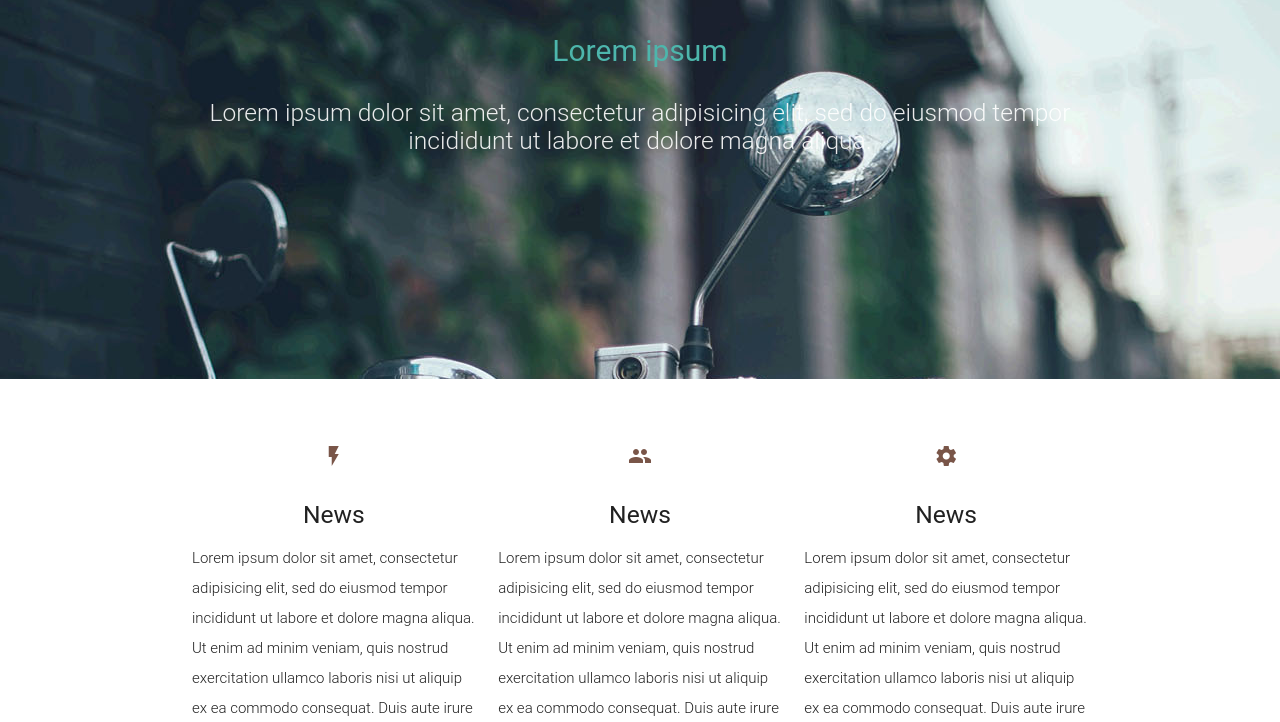
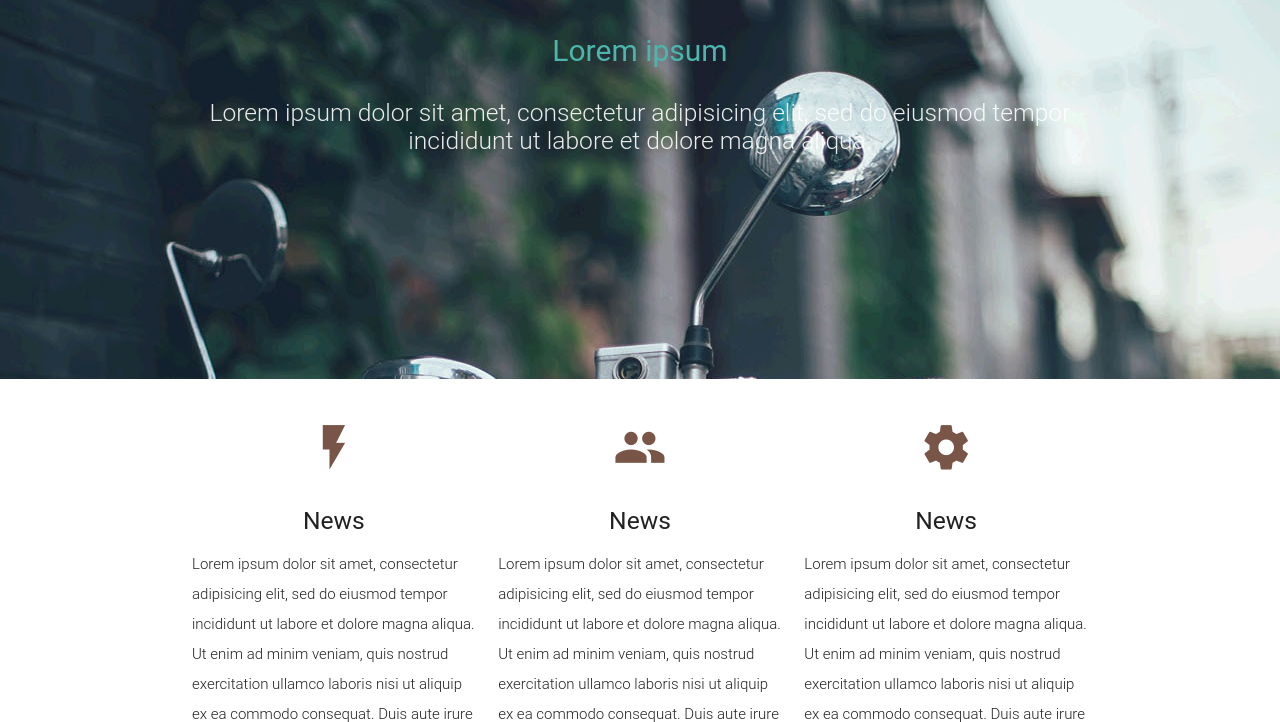
Before and after one commit to maximilianotulian/egfinal, a PHP site: page /index.php?pagina=icon in a window 1280 px wide. Shown: the part 65-787 px from the top of the page. Run offline with PHP 8.4, Linux system fonts and the light colour scheme; some libraries are stand-ins or nearby versions; some web fonts are replaced.

Commit message:
add icon sass

```diff
--- /dev/null
+++ b/sass/component/icon.scss
@@ -0,0 +1,3 @@
+.icon {
+    font-size: 3.56rem;
+}
--- a/sass/main.scss
+++ b/sass/main.scss
@@ -1,9 +1,9 @@
-
 @import "normalize.scss";
 @import "globals.scss";
 @import "component/banner.scss";
 @import "component/header.scss";
 @import "component/footer.scss";
+@import "component/icon.scss";
 @import "pages/contact.scss";
 @import "pages/home.scss";
 @import "pages/news.scss";
--- a/sources/css/main.css
+++ b/sources/css/main.css
@@ -418,6 +418,9 @@ html {
       padding: 0;
       list-style-type: none; }
 
+.icon {
+  font-size: 3.56rem; }
+
 .home--icon {
   padding: 0 15px; }
 
--- a/views/home.php
+++ b/views/home.php
@@ -24,7 +24,9 @@
         <div class="row">
             <div class="col s12 m4">
                 <div class="icon-block">
-                    <h2 class="center brown-text"><i class="material-icons">flash_on</i></h2>
+                    <h2 class="center brown-text">
+                        <i class="icon material-icons">flash_on</i>
+                    </h2>
                     <h5 class="center">News</h5>
 
                     <p class="light">Lorem ipsum dolor sit amet, consectetur adipisicing elit, sed do eiusmod tempor incididunt ut labore et dolore magna aliqua. Ut enim ad minim veniam, quis nostrud exercitation ullamco laboris nisi ut aliquip ex ea commodo consequat. Duis aute irure dolor in reprehenderit in voluptate velit esse cillum dolore eu fugiat nulla pariatur. Excepteur sint occaecat cupidatat non proident, sunt in culpa qui officia deserunt mollit anim id est laborum.</p>
@@ -33,7 +35,9 @@
 
             <div class="col s12 m4">
                 <div class="icon-block">
-                    <h2 class="center brown-text"><i class="material-icons">group</i></h2>
+                    <h2 class="center brown-text">
+                        <i class="icon material-icons">group</i>
+                    </h2>
                     <h5 class="center">News</h5>
 
                     <p class="light">Lorem ipsum dolor sit amet, consectetur adipisicing elit, sed do eiusmod tempor incididunt ut labore et dolore magna aliqua. Ut enim ad minim veniam, quis nostrud exercitation ullamco laboris nisi ut aliquip ex ea commodo consequat. Duis aute irure dolor in reprehenderit in voluptate velit esse cillum dolore eu fugiat nulla pariatur. Excepteur sint occaecat cupidatat non proident, sunt in culpa qui officia deserunt mollit anim id est laborum.</p>
@@ -42,7 +46,9 @@
 
             <div class="col s12 m4">
                 <div class="icon-block">
-                    <h2 class="center brown-text"><i class="material-icons">settings</i></h2>
+                    <h2 class="center brown-text">
+                        <i class="icon material-icons">settings</i>
+                    </h2>
                     <h5 class="center">News</h5>
 
                     <p class="light">Lorem ipsum dolor sit amet, consectetur adipisicing elit, sed do eiusmod tempor incididunt ut labore et dolore magna aliqua. Ut enim ad minim veniam, quis nostrud exercitation ullamco laboris nisi ut aliquip ex ea commodo consequat. Duis aute irure dolor in reprehenderit in voluptate velit esse cillum dolore eu fugiat nulla pariatur. Excepteur sint occaecat cupidatat non proident, sunt in culpa qui officia deserunt mollit anim id est laborum.</p>
```
